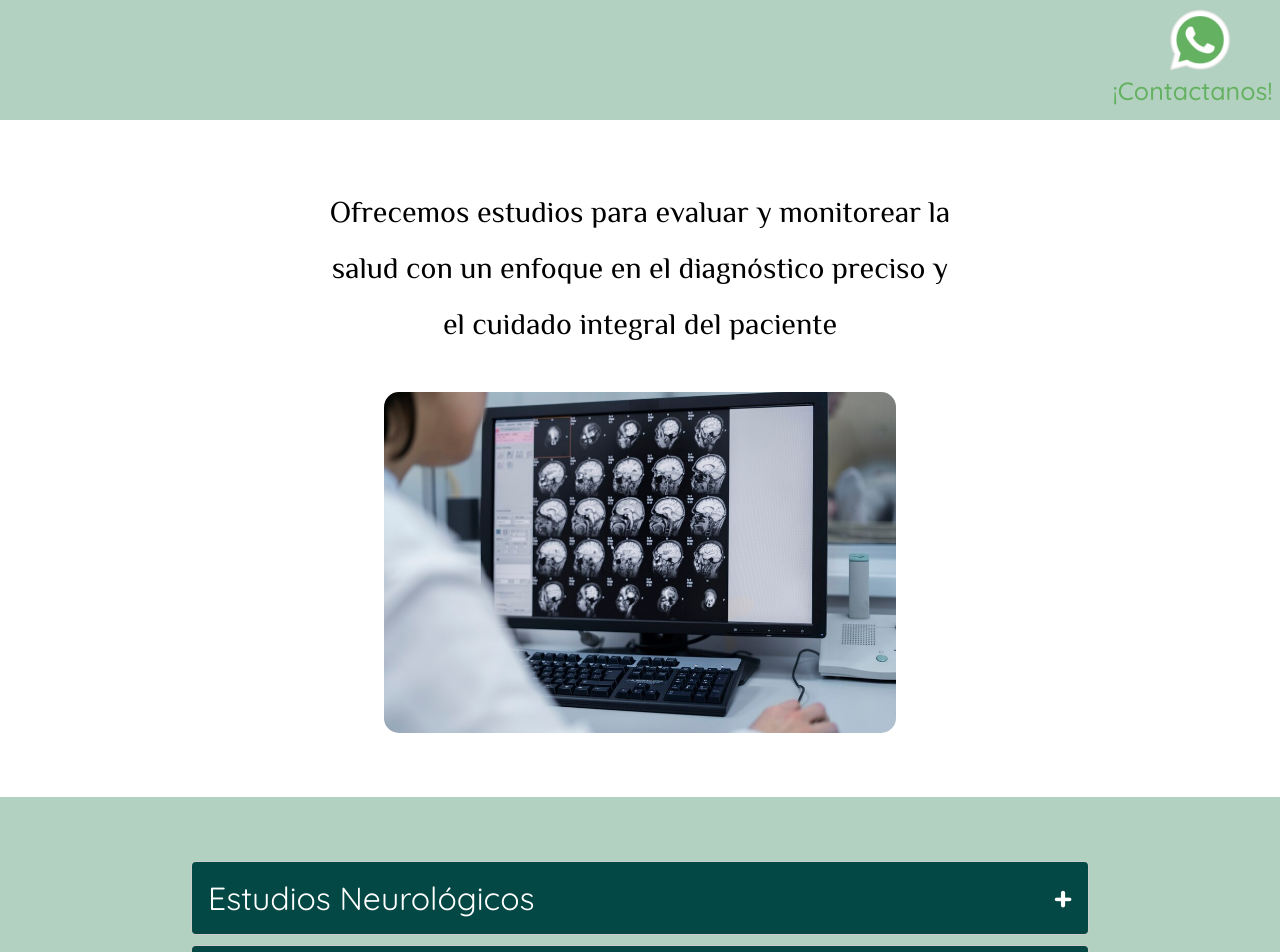
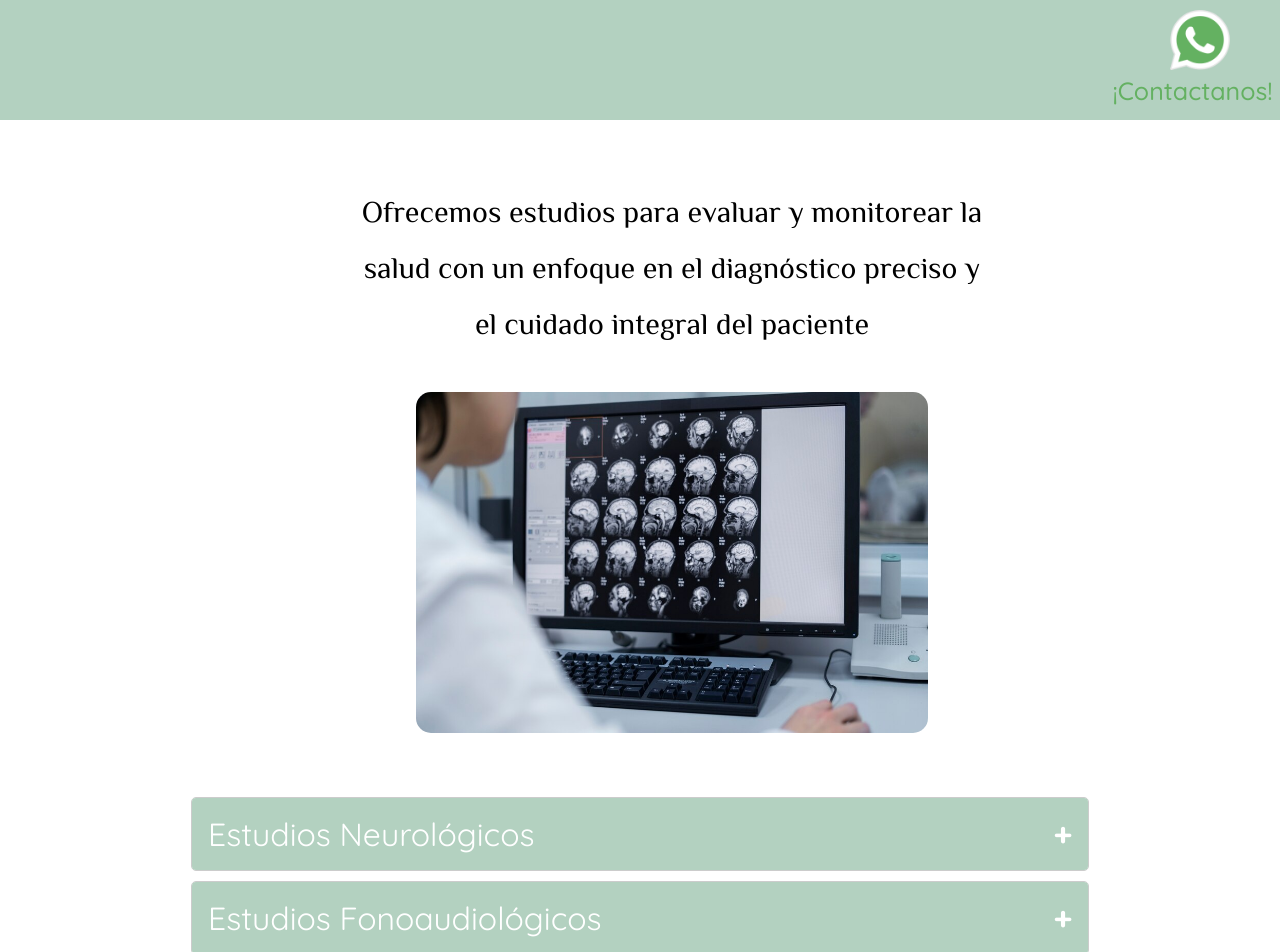
Before and after one commit to railcodemendoza/funcermen, a React (Vite) app: page /estudios in a window 1280 px wide. Shown: the part 680-1632 px from the top of the page. Built offline with nearby package versions, Linux system fonts and the light colour scheme.

Commit message:
cambio color acordeon estudios

```diff
--- a/src/App.css
+++ b/src/App.css
@@ -723,7 +723,8 @@ iframe {
   display: flex;
   flex-direction: column;
   align-items: center;
-  padding: 5vw 0;
+  /* padding: 5vw 0; */
+  padding: 5vw 0 0 5vw;
 
   h4 {
     font-size: 30px;
@@ -748,7 +749,7 @@ iframe {
   margin: auto;
   padding: 5vw 0;
   font-family: Arial, sans-serif;
-  background-color: var(--color-terciario);
+  /* background-color: var(--color-terciario); */
 }
 
 .acordeon-item {
@@ -764,7 +765,8 @@ iframe {
   justify-content: space-between;
   align-items: center;
   width: 100%;
-  background-color: #034844;
+  /* background-color: #034844; */
+  background-color: var(--color-terciario);
   color: white;
   border: none;
   text-align: left;
@@ -785,7 +787,7 @@ iframe {
 }
 
 .acordeon-contenido {
-  background-color: #f9f9f9;
+  /* background-color: ; */
   padding: 1rem;
   color: #333;
   list-style: none;
```
